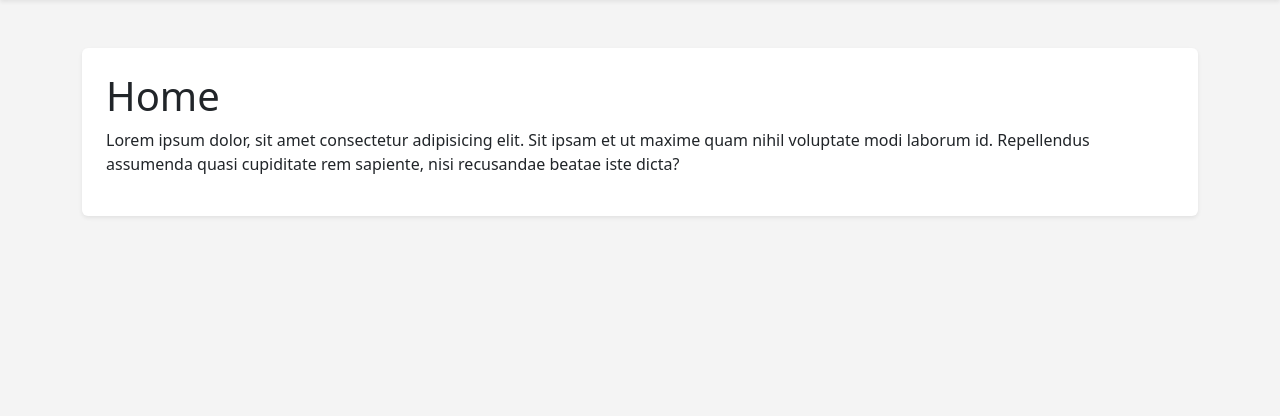
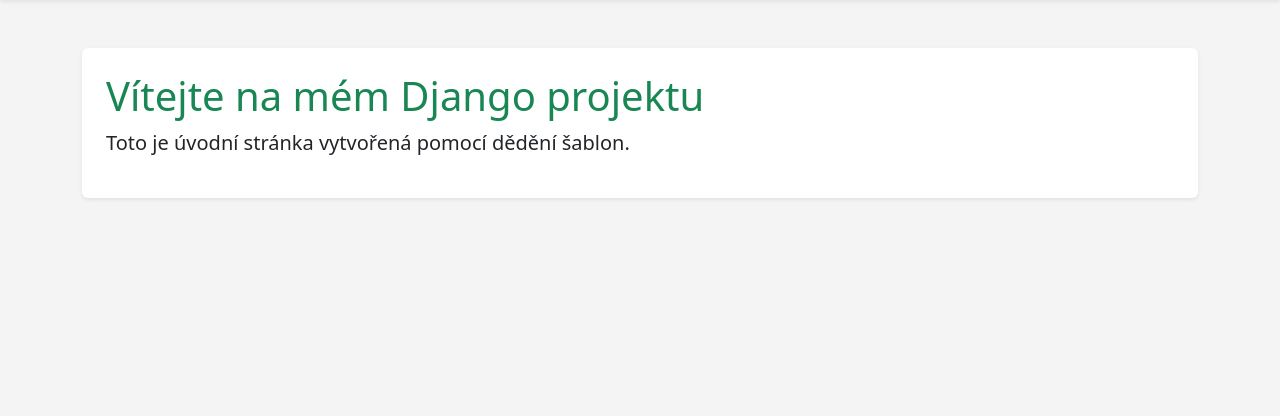
Before and after one commit to Viktor789-k/2025_wt_prj_meca, a Django app: page / in a window 1280 px wide. Shown: the part 56-472 px from the top of the page. Run offline with Django 5.2, Linux system fonts and the light colour scheme.

Commit message:
Revise home page title and introductory text
Updated the home page title and content.

```diff
--- a/prj/app/templates/home.html
+++ b/prj/app/templates/home.html
@@ -1,6 +1,10 @@
 {% extends 'base.html' %}
 
+{% block title %}Domů{% endblock %}
+
 {% block content %}
-    <h1>Home</h1>
-    <p>Lorem ipsum dolor, sit amet consectetur adipisicing elit. Sit ipsam et ut maxime quam nihil voluptate modi laborum id. Repellendus assumenda quasi cupiditate rem sapiente, nisi recusandae beatae iste dicta?</p>
+<h1 class="text-success">Vítejte na mém Django projektu</h1>
+<p class="lead">
+    Toto je úvodní stránka vytvořená pomocí dědění šablon.
+</p>
 {% endblock %}
```
